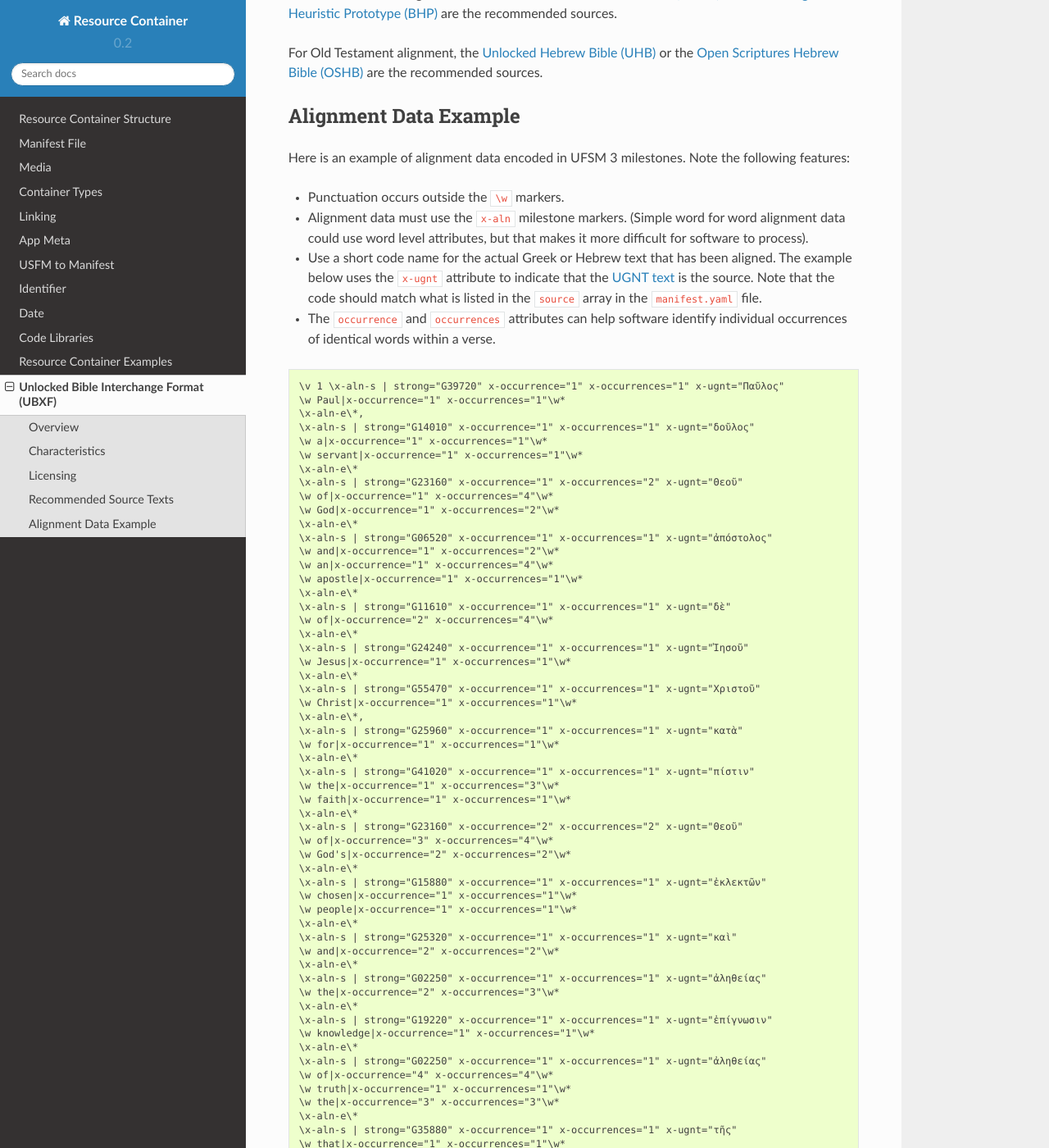
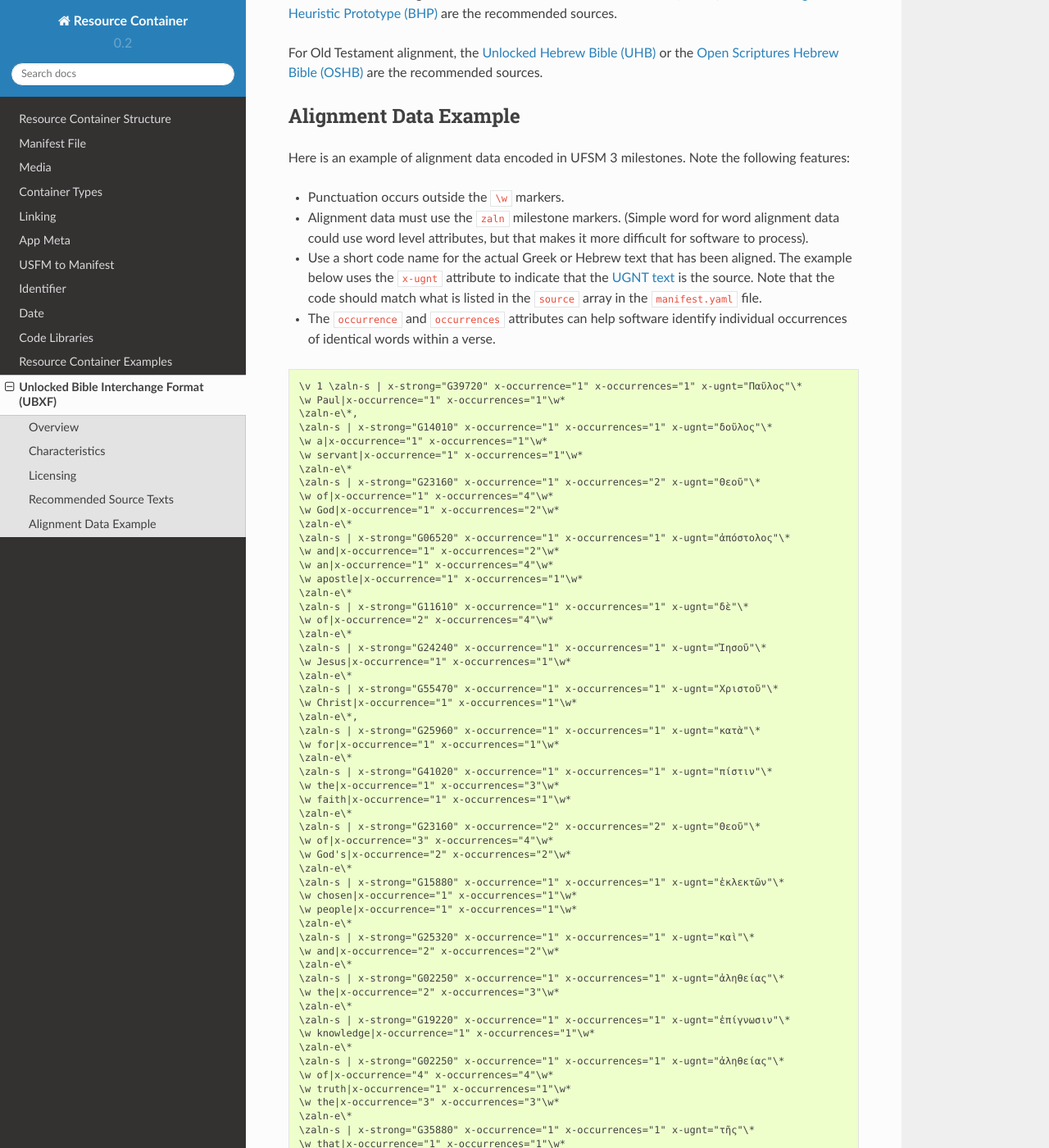
Before and after one commit to unfoldingWord-dev/Resource-Container, a Sphinx documentation site: the page built from docs/ubxf.rst, in a window 1280 px wide and 1400 px high, scrolled down 981 px. Shown: the whole window at 82% size. Built offline with Sphinx 7.4.7 and the Read the Docs theme 2.0.0, drawn with Linux system fonts in a browser that asks for light colours; some of the changed text lies outside the part shown.

Commit message:
Updated to zaln per https://github.com/ubsicap/usfm/issues/59#issuecomment-365369106

```diff
--- a/docs/ubxf.rst
+++ b/docs/ubxf.rst
@@ -56,73 +56,73 @@ Alignment Data Example
 Here is an example of alignment data encoded in UFSM 3 milestones. Note the following features:
 
 - Punctuation occurs outside the ``\w`` markers.
-- Alignment data must use the ``x-aln`` milestone markers.  (Simple word for word alignment data could use word level attributes, but that makes it more difficult for software to process).
+- Alignment data must use the ``zaln`` milestone markers.  (Simple word for word alignment data could use word level attributes, but that makes it more difficult for software to process).
 - Use a short code name for the actual Greek or Hebrew text that has been aligned.  The example below uses the ``x-ugnt`` attribute to indicate that the `UGNT text <https://unfoldingword.org/ugnt/>`_ is the source. Note that the code should match what is listed in the ``source`` array in the ``manifest.yaml`` file.
 - The ``occurrence`` and ``occurrences`` attributes can help software identify individual occurrences of identical words within a verse.
 
 .. code-block:: none
 
-    \v 1 \x-aln-s | strong="G39720" x-occurrence="1" x-occurrences="1" x-ugnt="Παῦλος"
+    \v 1 \zaln-s | x-strong="G39720" x-occurrence="1" x-occurrences="1" x-ugnt="Παῦλος"\*
     \w Paul|x-occurrence="1" x-occurrences="1"\w*
-    \x-aln-e\*,
-    \x-aln-s | strong="G14010" x-occurrence="1" x-occurrences="1" x-ugnt="δοῦλος"
+    \zaln-e\*,
+    \zaln-s | x-strong="G14010" x-occurrence="1" x-occurrences="1" x-ugnt="δοῦλος"\*
     \w a|x-occurrence="1" x-occurrences="1"\w*
     \w servant|x-occurrence="1" x-occurrences="1"\w*
-    \x-aln-e\*
-    \x-aln-s | strong="G23160" x-occurrence="1" x-occurrences="2" x-ugnt="Θεοῦ"
+    \zaln-e\*
+    \zaln-s | x-strong="G23160" x-occurrence="1" x-occurrences="2" x-ugnt="Θεοῦ"\*
     \w of|x-occurrence="1" x-occurrences="4"\w*
     \w God|x-occurrence="1" x-occurrences="2"\w*
-    \x-aln-e\*
-    \x-aln-s | strong="G06520" x-occurrence="1" x-occurrences="1" x-ugnt="ἀπόστολος"
+    \zaln-e\*
+    \zaln-s | x-strong="G06520" x-occurrence="1" x-occurrences="1" x-ugnt="ἀπόστολος"\*
     \w and|x-occurrence="1" x-occurrences="2"\w*
     \w an|x-occurrence="1" x-occurrences="4"\w*
     \w apostle|x-occurrence="1" x-occurrences="1"\w*
-    \x-aln-e\*
-    \x-aln-s | strong="G11610" x-occurrence="1" x-occurrences="1" x-ugnt="δὲ"
+    \zaln-e\*
+    \zaln-s | x-strong="G11610" x-occurrence="1" x-occurrences="1" x-ugnt="δὲ"\*
     \w of|x-occurrence="2" x-occurrences="4"\w*
-    \x-aln-e\*
-    \x-aln-s | strong="G24240" x-occurrence="1" x-occurrences="1" x-ugnt="Ἰησοῦ"
+    \zaln-e\*
+    \zaln-s | x-strong="G24240" x-occurrence="1" x-occurrences="1" x-ugnt="Ἰησοῦ"\*
     \w Jesus|x-occurrence="1" x-occurrences="1"\w*
-    \x-aln-e\*
-    \x-aln-s | strong="G55470" x-occurrence="1" x-occurrences="1" x-ugnt="Χριστοῦ"
+    \zaln-e\*
+    \zaln-s | x-strong="G55470" x-occurrence="1" x-occurrences="1" x-ugnt="Χριστοῦ"\*
     \w Christ|x-occurrence="1" x-occurrences="1"\w*
-    \x-aln-e\*,
-    \x-aln-s | strong="G25960" x-occurrence="1" x-occurrences="1" x-ugnt="κατὰ"
+    \zaln-e\*,
+    \zaln-s | x-strong="G25960" x-occurrence="1" x-occurrences="1" x-ugnt="κατὰ"\*
     \w for|x-occurrence="1" x-occurrences="1"\w*
-    \x-aln-e\*
-    \x-aln-s | strong="G41020" x-occurrence="1" x-occurrences="1" x-ugnt="πίστιν"
+    \zaln-e\*
+    \zaln-s | x-strong="G41020" x-occurrence="1" x-occurrences="1" x-ugnt="πίστιν"\*
     \w the|x-occurrence="1" x-occurrences="3"\w*
     \w faith|x-occurrence="1" x-occurrences="1"\w*
-    \x-aln-e\*
-    \x-aln-s | strong="G23160" x-occurrence="2" x-occurrences="2" x-ugnt="Θεοῦ"
+    \zaln-e\*
+    \zaln-s | x-strong="G23160" x-occurrence="2" x-occurrences="2" x-ugnt="Θεοῦ"\*
     \w of|x-occurrence="3" x-occurrences="4"\w*
     \w God's|x-occurrence="2" x-occurrences="2"\w*
-    \x-aln-e\*
-    \x-aln-s | strong="G15880" x-occurrence="1" x-occurrences="1" x-ugnt="ἐκλεκτῶν"
+    \zaln-e\*
+    \zaln-s | x-strong="G15880" x-occurrence="1" x-occurrences="1" x-ugnt="ἐκλεκτῶν"\*
     \w chosen|x-occurrence="1" x-occurrences="1"\w*
     \w people|x-occurrence="1" x-occurrences="1"\w*
-    \x-aln-e\*
-    \x-aln-s | strong="G25320" x-occurrence="1" x-occurrences="1" x-ugnt="καὶ"
+    \zaln-e\*
+    \zaln-s | x-strong="G25320" x-occurrence="1" x-occurrences="1" x-ugnt="καὶ"\*
     \w and|x-occurrence="2" x-occurrences="2"\w*
-    \x-aln-e\*
-    \x-aln-s | strong="G02250" x-occurrence="1" x-occurrences="1" x-ugnt="ἀληθείας"
+    \zaln-e\*
+    \zaln-s | x-strong="G02250" x-occurrence="1" x-occurrences="1" x-ugnt="ἀληθείας"\*
     \w the|x-occurrence="2" x-occurrences="3"\w*
-    \x-aln-e\*
-    \x-aln-s | strong="G19220" x-occurrence="1" x-occurrences="1" x-ugnt="ἐπίγνωσιν"
+    \zaln-e\*
+    \zaln-s | x-strong="G19220" x-occurrence="1" x-occurrences="1" x-ugnt="ἐπίγνωσιν"\*
     \w knowledge|x-occurrence="1" x-occurrences="1"\w*
-    \x-aln-e\*
-    \x-aln-s | strong="G02250" x-occurrence="1" x-occurrences="1" x-ugnt="ἀληθείας"
+    \zaln-e\*
+    \zaln-s | x-strong="G02250" x-occurrence="1" x-occurrences="1" x-ugnt="ἀληθείας"\*
     \w of|x-occurrence="4" x-occurrences="4"\w*
     \w truth|x-occurrence="1" x-occurrences="1"\w*
     \w the|x-occurrence="3" x-occurrences="3"\w*
-    \x-aln-e\*
-    \x-aln-s | strong="G35880" x-occurrence="1" x-occurrences="1" x-ugnt="τῆς"
+    \zaln-e\*
+    \zaln-s | x-strong="G35880" x-occurrence="1" x-occurrences="1" x-ugnt="τῆς"\*
     \w that|x-occurrence="1" x-occurrences="1"\w*
-    \x-aln-e\*
-    \x-aln-s | strong="G25960" x-occurrence="1" x-occurrences="1" x-ugnt="κατ’"
+    \zaln-e\*
+    \zaln-s | x-strong="G25960" x-occurrence="1" x-occurrences="1" x-ugnt="κατ’"\*
     \w agrees|x-occurrence="1" x-occurrences="1"\w*
     \w with|x-occurrence="1" x-occurrences="1"\w*
-    \x-aln-e\*
-    \x-aln-s | strong="G21500" x-occurrence="1" x-occurrences="1" x-ugnt="εὐσέβειαν"
+    \zaln-e\*
+    \zaln-s | x-strong="G21500" x-occurrence="1" x-occurrences="1" x-ugnt="εὐσέβειαν"\*
     \w godliness|x-occurrence="1" x-occurrences="1"\w*
-    \x-aln-e\*,
+    \zaln-e\*,
```
